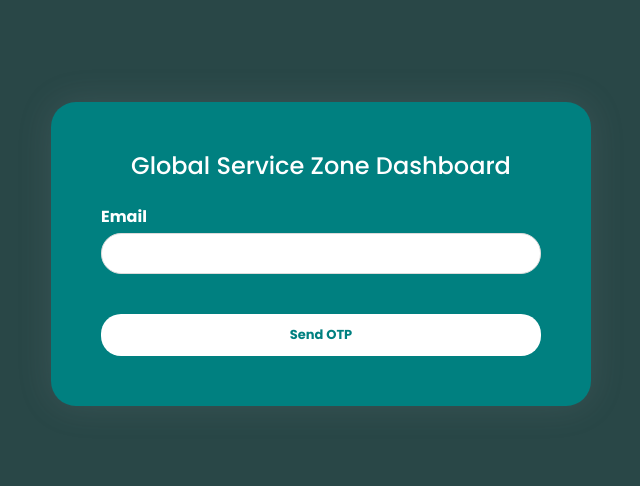
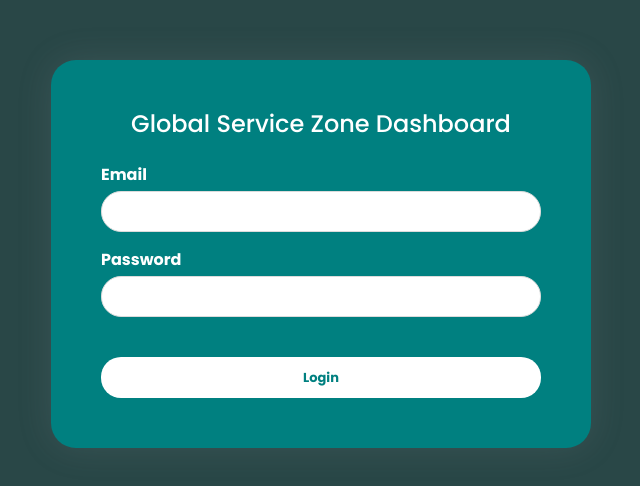
Before and after one commit to globalservicezone2025/GSZ-ADMIN, a React (Create React App) app: page / in a window 1280 px wide. Shown: the part 146-632 px from the top of the page, without its empty margins (319-959 px from the left). Built offline with nearby package versions, Linux system fonts and the light colour scheme; no server answers.

Commit message:
fix: Login

```diff
--- a/src/components/Login.js
+++ b/src/components/Login.js
@@ -9,10 +9,9 @@ import "./css/login.css";
 const Login = () => {
   const router = useHistory();
   const [email, setEmail] = useState("");
-  const [otp, setOtp] = useState("");
+  const [password, setPassword] = useState("");
   const [emailError, setEmailError] = useState("");
-  const [otpError, setOtpError] = useState("");
-  const [showOtp, setShowOtp] = useState(false);
+  const [passwordError, setPasswordError] = useState("");
   const [loading, setLoading] = useState(false);
 
   const Error = (text) =>
@@ -62,85 +61,52 @@ const Login = () => {
   //   initializeApi();
   // }, []);
 
-  useEffect(() => {
-    const init = async () => {
-      if (showOtp) {
-        // setTimeout(async () => {
-        await fetchData(`/auth/login-with-otp`, "POST", {
-          // roleId: "roleId",
-          email,
-          otp: "1234",
-        });
-        // }, 1000);
-      }
-    };
+  // useEffect(() => {
+  //   const init = async () => {
+  //     if (showOtp) {
+  //       // setTimeout(async () => {
+  //       await fetchData(`/auth/login-with-otp`, "POST", {
+  //         // roleId: "roleId",
+  //         email,
+  //         otp: "1234",
+  //       });
+  //       // }, 1000);
+  //     }
+  //   };
 
-    init();
-  }, [showOtp]);
+  //   init();
+  // }, [showOtp]);
 
-  const handelSubmitEmail = async (email) => {
+  const handleSubmitLogin = async (email, password) => {
     setLoading(true);
 
+    let hasError = false;
     if (!isValidEmail(email)) {
       setEmailError("Email is invalid!");
-      return;
+      hasError = true;
     } else {
       setEmailError("");
-      // await fetchData("/api/v1/auth/send-login-otp", "POST", {
-      //   email,
-      // });
-
-      const jsonData = await fetchData("/api/v1/auth/send-login-otp", "POST", {
-        email,
-        type: "admin",
-      });
-
-      const message = jsonData.message;
-
-      if (!jsonData.success) {
-        // eslint-disable-next-line no-throw-literal
+    }
+    if (!password || password.length < 4) {
+      setPasswordError("Password is required!");
+      hasError = true;
+    } else {
+      setPasswordError("");
+    }
+    if (hasError) {
       setLoading(false);
-        showErrorToast(jsonData?.message);
-        throw {
-          message,
-        };
+      return;
     }
 
-      setOtp("");
-      setShowOtp(true);
-      showSuccessToast(jsonData.message);
-      setLoading(false);
-
-      // setTimeout(async () => {
-      //   await fetchData(`/auth/login-with-otp`, "POST", {
-      //     // roleId: "roleId",
-      //     email,
-      //     otp,
-      //   });
-      // }, 1000);
-
-      return { success: true, message: message };
-    }
-  };
-
-  const handelSubmitOtp = async (email, otp) => {
-    setLoading(true);
-
-    if (otp.length === 0) {
-      setOtpError("Otp is empty!");
-      return;
-    } else {
-      setOtpError("");
-      const jsonData = await fetchData("/api/v1/auth/login-with-otp", "POST", {
+    const jsonData = await fetchData("/api/v1/auth/login", "POST", {
       email,
-        otp,
+      password,
     });
 
     const message = jsonData.message;
     if (!jsonData.success) {
       setLoading(false);
       showErrorToast(jsonData?.message);
-        // eslint-disable-next-line no-throw-literal
       throw {
         message,
       };
@@ -153,12 +119,10 @@ const Login = () => {
     );
 
     showSuccessToast(jsonData.message);
-      // router.push("/dashboard");
     window.location.href = "/dashboard";
     setLoading(false);
 
     return { success: true, message: message };
-    }
   };
 
   return (
@@ -174,71 +138,15 @@ const Login = () => {
                       <h3 className="text-center mb-4 text-white">
                         Global Service Zone Dashboard
                       </h3>
-                      <form className="mt-4">
-                        {showOtp ? (
-                          <>
+                      <form
+                        className="mt-4"
+                        onSubmit={(e) => {
+                          e.preventDefault();
+                          handleSubmitLogin(email, password);
+                        }}
+                      >
                         <div className="form-group">
-                              <label htmlFor="otp" className="mb-1 text-white">
-                                <strong>OTP</strong>
-                              </label>
-                              <input
-                                type="text"
-                                id="otp"
-                                name="otp"
-                                className="form-control"
-                                value={otp}
-                                onChange={(e) =>
-                                  setOtp(parseInt(e.target.value))
-                                }
-                              />
-                              {Error(otpError)}
-                              <p className="text-white mt-2">
-                                Did not get otp?{" "}
-                                {loading ? (
-                                  <span style={{ cursor: "pointer" }}>
-                                    Sending...
-                                  </span>
-                                ) : (
-                                  <span
-                                    style={{ cursor: "pointer" }}
-                                    onClick={() => handelSubmitEmail(email)}
-                                  >
-                                    Send again
-                                  </span>
-                                )}
-                              </p>
-                            </div>
-                            <div className="text-center login_btn_div">
-                              {loading ? (
-                                <>
-                                  <button
-                                    type="button"
-                                    className="btn bg-white text-primary btn-block"
-                                    // onClick={() => handelSubmitOtp()}
-                                  >
-                                    Loading...
-                                  </button>
-                                </>
-                              ) : (
-                                <>
-                                  <button
-                                    type="button"
-                                    className="btn bg-white text-primary btn-block"
-                                    onClick={() => handelSubmitOtp(email, otp)}
-                                  >
-                                    Login
-                                  </button>
-                                </>
-                              )}
-                            </div>
-                          </>
-                        ) : (
-                          <>
-                            <div className="form-group">
-                              <label
-                                htmlFor="email"
-                                className="mb-1 text-white"
-                              >
+                          <label htmlFor="email" className="mb-1 text-white">
                             <strong>Email</strong>
                           </label>
                           <input
@@ -251,31 +159,37 @@ const Login = () => {
                           />
                           {Error(emailError)}
                         </div>
+                        <div className="form-group">
+                          <label htmlFor="password" className="mb-1 text-white">
+                            <strong>Password</strong>
+                          </label>
+                          <input
+                            type="password"
+                            id="password"
+                            name="password"
+                            className="form-control"
+                            value={password}
+                            onChange={(e) => setPassword(e.target.value)}
+                          />
+                          {Error(passwordError)}
+                        </div>
                         <div className="text-center login_btn_div">
                           {loading ? (
-                                <>
                             <button
                               type="button"
                               className="btn bg-white text-primary btn-block"
-                                    // onClick={() => handelSubmitEmail()}
                             >
                               Loading...
                             </button>
-                                </>
                           ) : (
-                                <>
                             <button
-                                    type="button"
+                              type="submit"
                               className="btn bg-white text-primary btn-block"
-                                    onClick={() => handelSubmitEmail(email)}
                             >
-                                    Send OTP
+                              Login
                             </button>
-                                </>
                           )}
                         </div>
-                          </>
-                        )}
                       </form>
                     </div>
                   </div>
```
Lines whose indentation alone changed are shown as unchanged.
